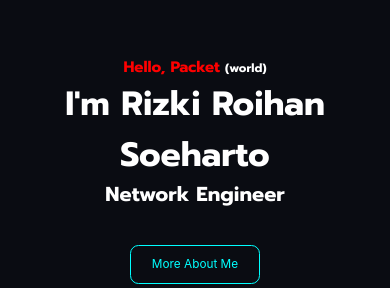
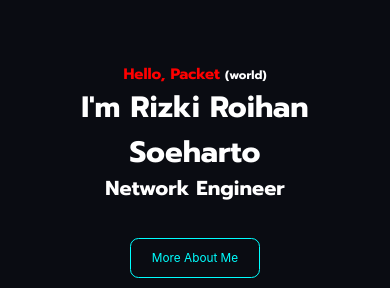
Before and after one commit to racrbmr/racrbmr.github.io, a plain HTML site: page index.html in a window 390 px wide. Shown: the part 199-487 px from the top of the page. Drawn offline with nearby package versions, Linux system fonts and the light colour scheme.

Commit message:
Update style.css

```diff
--- a/style.css
+++ b/style.css
@@ -25,7 +25,7 @@ body {
 }
 
 #name {
-    font-size: 4vmax;
+    font-size: 5vmax;
 }
 
 #status {
@@ -76,6 +76,11 @@ button:hover {
         margin: 4vh 0 0 0;
     }
 
+    #name {
+    font-size: 3.5vmax;
+    }
+
+
     .fa-3x {
         font-size: 40px;
         margin: 1vh 1vh 0 0;
```
